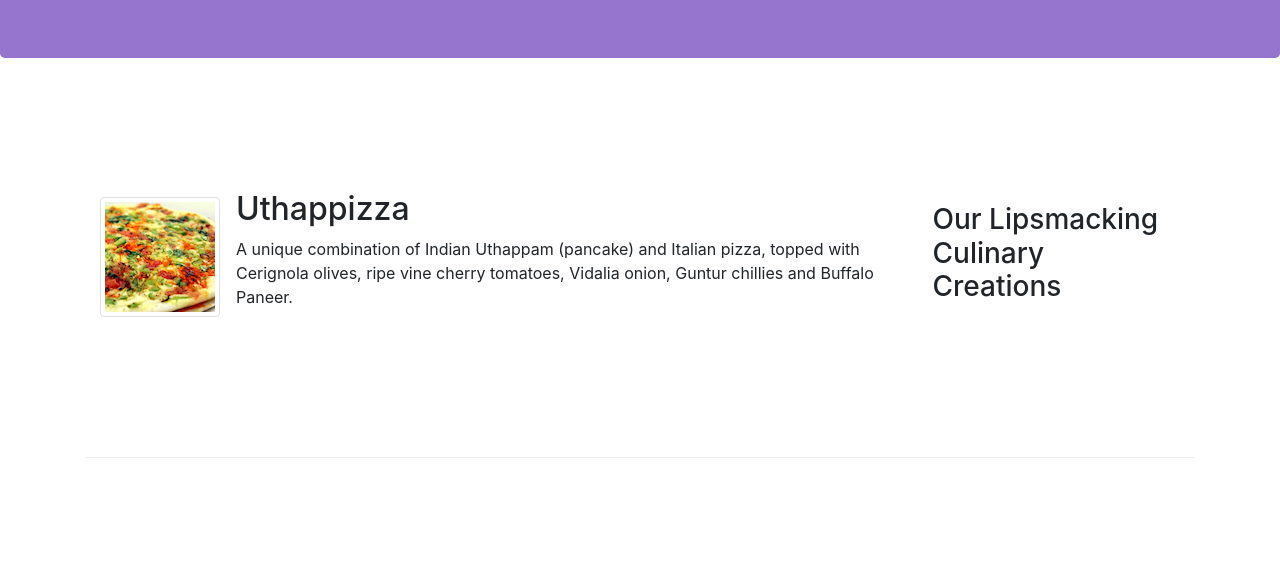
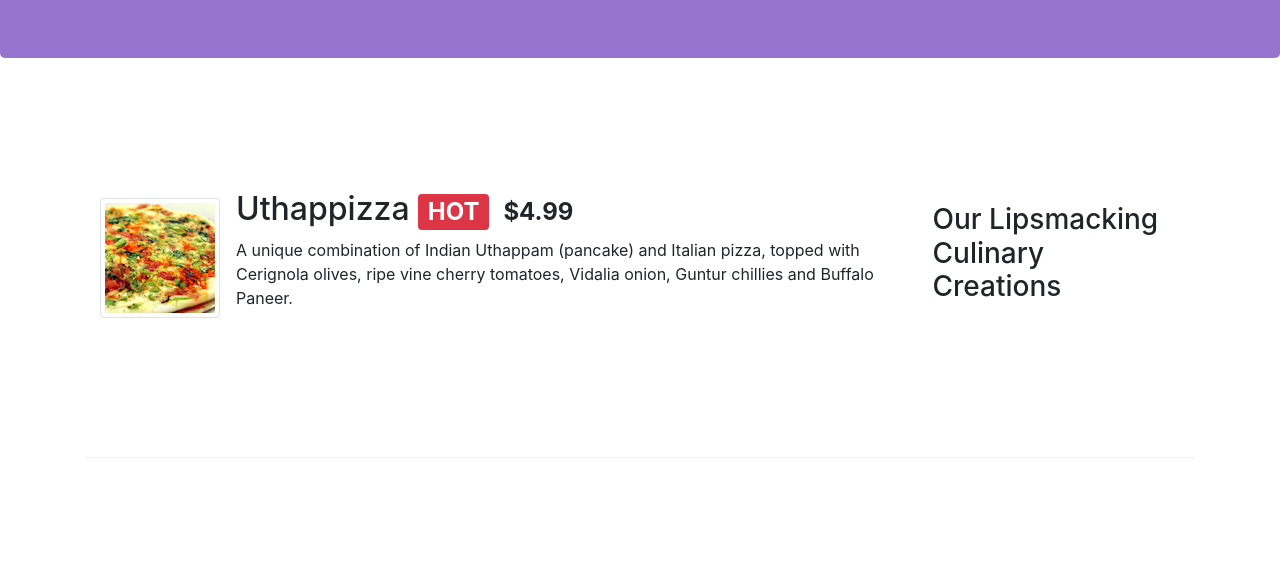
Before and after one commit to nupur2511/conFusion, a website: page index.html in a window 1280 px wide. Shown: the part 226-800 px from the top of the page. Drawn offline with nearby package versions, Linux system fonts and the light colour scheme.

Commit message:
Alerting users

```diff
--- a/index.html
+++ b/index.html
@@ -57,7 +57,7 @@
                 <div class="media">
                     <img class="d-flex mr-3 img-thumbnail align-self-center" src="img/uthappizza.png" alt="uthappizza">
                     <div class="media-body">
-                        <h2 class="mt-0"> Uthappizza</h2>
+                        <h2 class="mt-0"> Uthappizza <span class="badge badge-danger">HOT</span><span class="badge badge-pill badge=secondary">$4.99</span></h2>
                         <p>A unique combination of Indian Uthappam (pancake) and Italian pizza, topped with Cerignola olives, ripe vine cherry tomatoes, Vidalia onion, Guntur chillies and Buffalo Paneer.</p>
                     </div>
                  </div>
```
